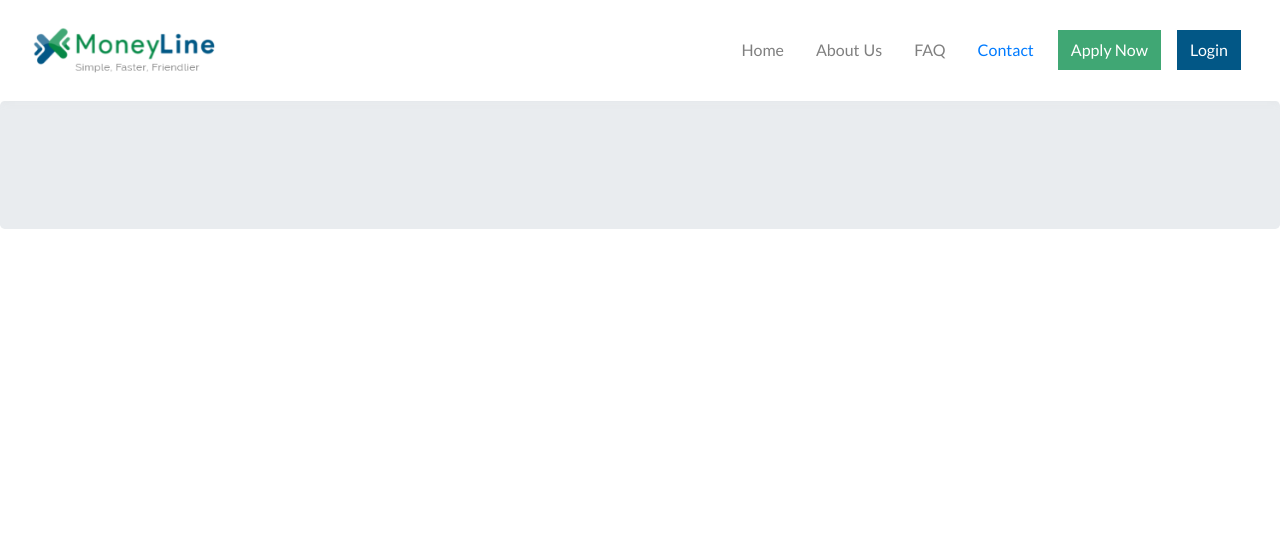
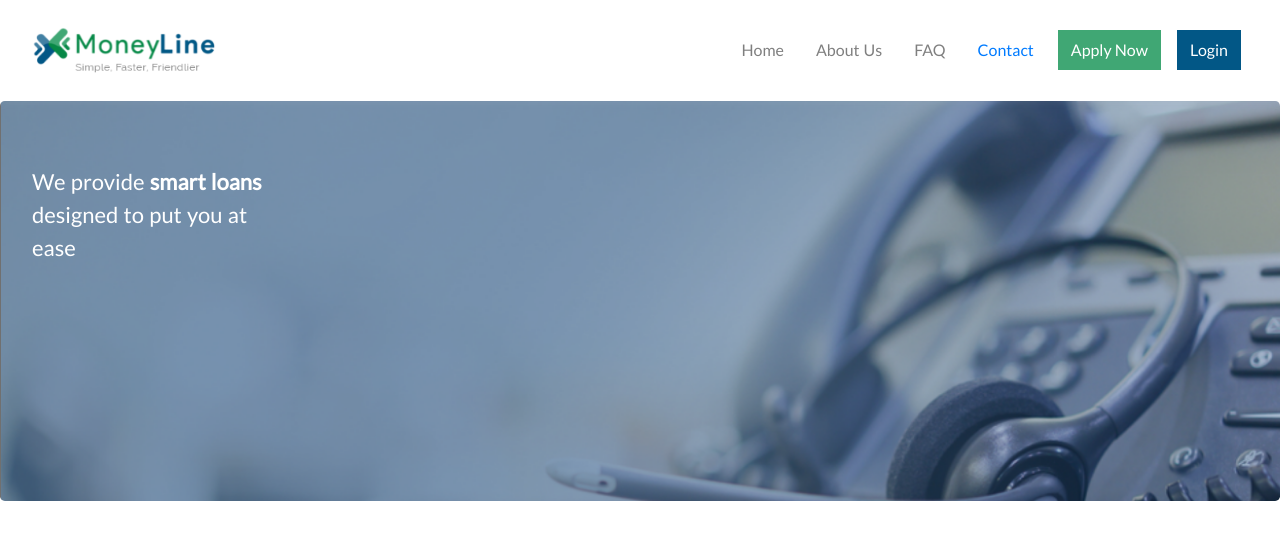
Before and after one commit to codergab/moneyline-nuture, a Nuxt app: page /contact in a window 1280 px wide. Shown: the top 540 px of the page. Built offline with nearby package versions, Linux system fonts and the light colour scheme; a web font is replaced by a local one.

Commit message:
added background image to jumbotron

```diff
--- a/pages/contact.vue
+++ b/pages/contact.vue
@@ -2,8 +2,8 @@
 	<div>
 		<Header/>
 		<div>
-			<b-jumbotron>
-
+			<b-jumbotron class="bg_artboard_1" style="height:400px">
+					<p class="text-white jumbotron_content">We provide <span class="bold">smart loans</span><br>designed to put you at <br>ease</p>
 			</b-jumbotron>
 		</div>
 	</div>
@@ -22,3 +22,17 @@ export default {
 	}
 };
 </script>
+
+<style scoped>
+	.bg_artboard_1{
+		background-image:  url('/Artboard – 1.png');
+		background-size: cover;
+		background-repeat: no-repeat;
+	}
+	.bold{
+		font-weight: 600
+	}
+	.jumbotron_content{
+		font-size: 22px
+	}
+</style>
```
Also changed, not shown: static/Artboard – 1.png (added).
